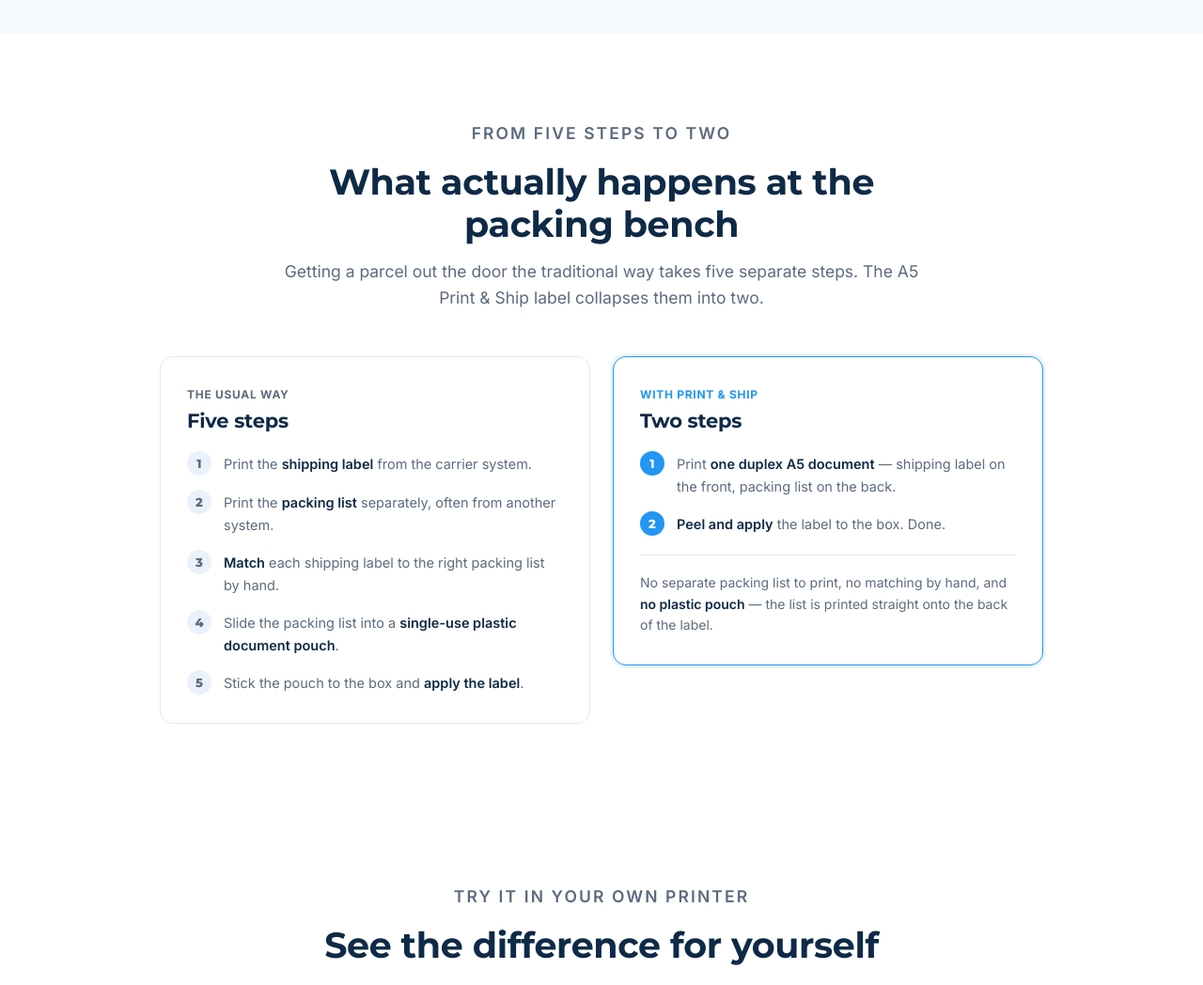
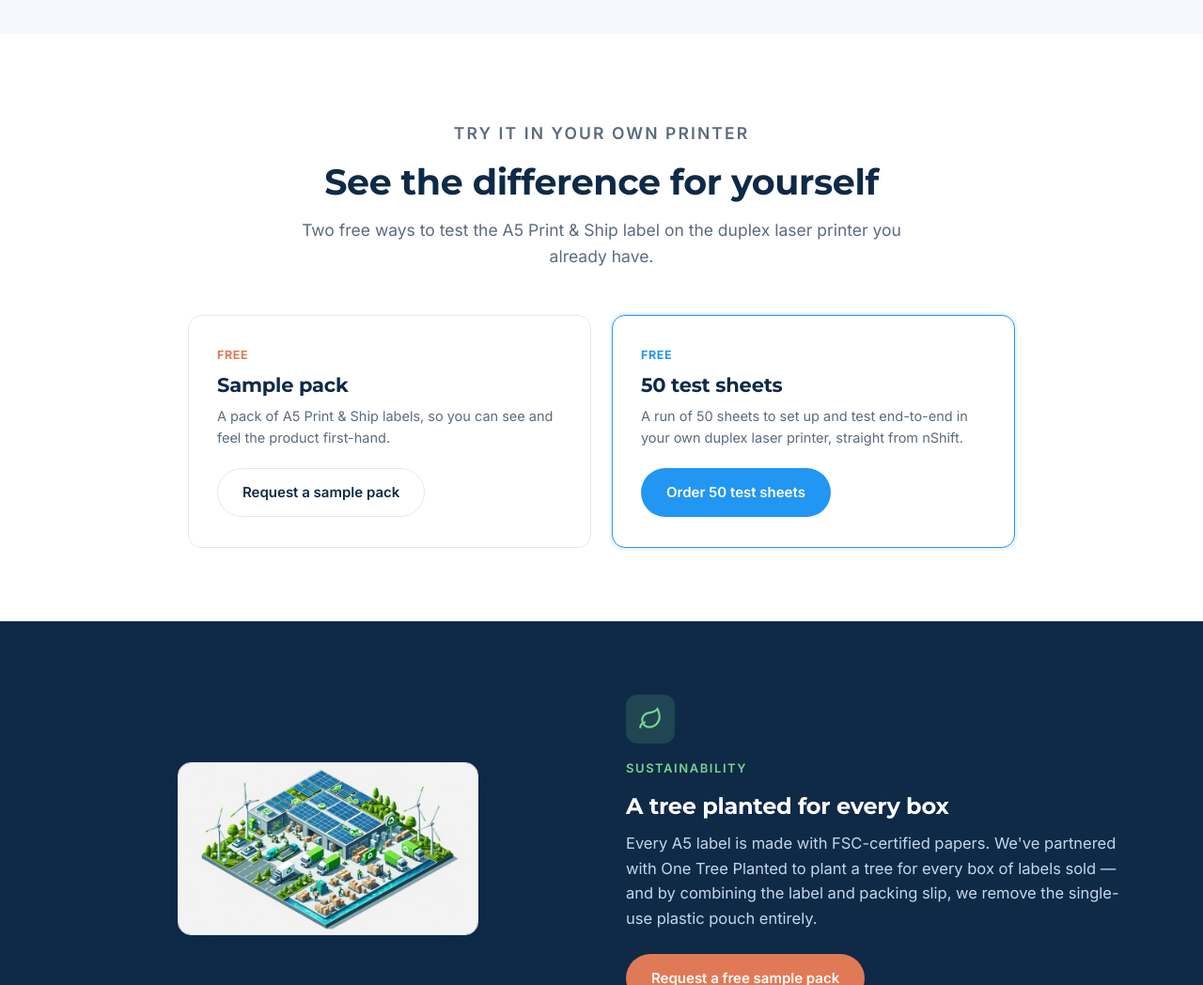
Before and after one commit to ches-a11y/pinnpoint-website, a website: page index.html in a window 1280 px wide. Shown: the part 2980-4028 px from the top of the page at 94% size. Drawn offline with Linux system fonts and the light colour scheme.

Commit message:
Add files via upload

```diff
--- a/index.html
+++ b/index.html
@@ -300,39 +300,6 @@
   </div>
 </section>
 
-<!-- FIVE STEPS TO TWO -->
-<section class="soft">
-  <div class="wrap">
-    <div class="sec-head">
-      <p class="eyebrow">From five steps to two</p>
-      <h2>What actually happens at the packing bench</h2>
-      <p>Getting a parcel out the door the traditional way takes five separate steps. The A5 Print &amp; Ship label collapses them into two.</p>
-    </div>
-    <div style="display:grid;grid-template-columns:1fr 1fr;gap:24px;max-width:940px;margin:0 auto;align-items:start">
-      <div style="background:#fff;border:1px solid var(--line);border-radius:var(--radius);padding:30px 28px">
-        <div style="font-size:12px;font-weight:700;letter-spacing:.06em;text-transform:uppercase;color:var(--muted)">The usual way</div>
-        <h3 style="font-size:21px;margin:6px 0 20px">Five steps</h3>
-        <ol style="list-style:none;margin:0;padding:0;display:grid;gap:15px">
-          <li style="display:flex;gap:13px;align-items:flex-start"><span style="flex:0 0 26px;height:26px;border-radius:50%;background:var(--bg-tint);color:var(--muted);font-family:'Montserrat',sans-serif;font-weight:800;font-size:13px;display:grid;place-items:center">1</span><span style="color:var(--muted);font-size:14.5px;padding-top:2px">Print the <b style="color:var(--heading);font-weight:600">shipping label</b> from the carrier system.</span></li>
-          <li style="display:flex;gap:13px;align-items:flex-start"><span style="flex:0 0 26px;height:26px;border-radius:50%;background:var(--bg-tint);color:var(--muted);font-family:'Montserrat',sans-serif;font-weight:800;font-size:13px;display:grid;place-items:center">2</span><span style="color:var(--muted);font-size:14.5px;padding-top:2px">Print the <b style="color:var(--heading);font-weight:600">packing list</b> separately, often from another system.</span></li>
-          <li style="display:flex;gap:13px;align-items:flex-start"><span style="flex:0 0 26px;height:26px;border-radius:50%;background:var(--bg-tint);color:var(--muted);font-family:'Montserrat',sans-serif;font-weight:800;font-size:13px;display:grid;place-items:center">3</span><span style="color:var(--muted);font-size:14.5px;padding-top:2px"><b style="color:var(--heading);font-weight:600">Match</b> each shipping label to the right packing list by hand.</span></li>
-          <li style="display:flex;gap:13px;align-items:flex-start"><span style="flex:0 0 26px;height:26px;border-radius:50%;background:var(--bg-tint);color:var(--muted);font-family:'Montserrat',sans-serif;font-weight:800;font-size:13px;display:grid;place-items:center">4</span><span style="color:var(--muted);font-size:14.5px;padding-top:2px">Slide the packing list into a <b style="color:var(--heading);font-weight:600">single-use plastic document pouch</b>.</span></li>
-          <li style="display:flex;gap:13px;align-items:flex-start"><span style="flex:0 0 26px;height:26px;border-radius:50%;background:var(--bg-tint);color:var(--muted);font-family:'Montserrat',sans-serif;font-weight:800;font-size:13px;display:grid;place-items:center">5</span><span style="color:var(--muted);font-size:14.5px;padding-top:2px">Stick the pouch to the box and <b style="color:var(--heading);font-weight:600">apply the label</b>.</span></li>
-        </ol>
-      </div>
-      <div style="background:#fff;border:1.5px solid var(--blue);border-radius:var(--radius);padding:30px 28px;box-shadow:0 0 0 3px rgba(33,150,243,.09)">
-        <div style="font-size:12px;font-weight:700;letter-spacing:.06em;text-transform:uppercase;color:var(--blue)">With Print &amp; Ship</div>
-        <h3 style="font-size:21px;margin:6px 0 20px">Two steps</h3>
-        <ol style="list-style:none;margin:0;padding:0;display:grid;gap:15px">
-          <li style="display:flex;gap:13px;align-items:flex-start"><span style="flex:0 0 26px;height:26px;border-radius:50%;background:var(--blue);color:#fff;font-family:'Montserrat',sans-serif;font-weight:800;font-size:13px;display:grid;place-items:center">1</span><span style="color:var(--muted);font-size:14.5px;padding-top:2px">Print <b style="color:var(--heading);font-weight:600">one duplex A5 document</b> — shipping label on the front, packing list on the back.</span></li>
-          <li style="display:flex;gap:13px;align-items:flex-start"><span style="flex:0 0 26px;height:26px;border-radius:50%;background:var(--blue);color:#fff;font-family:'Montserrat',sans-serif;font-weight:800;font-size:13px;display:grid;place-items:center">2</span><span style="color:var(--muted);font-size:14.5px;padding-top:2px"><b style="color:var(--heading);font-weight:600">Peel and apply</b> the label to the box. Done.</span></li>
-        </ol>
-        <div style="margin-top:20px;padding-top:18px;border-top:1px solid var(--line);color:var(--muted);font-size:14px">No separate packing list to print, no matching by hand, and <b style="color:var(--heading);font-weight:600">no plastic pouch</b> — the list is printed straight onto the back of the label.</div>
-      </div>
-    </div>
-  </div>
-</section>
-
 <!-- OFFER -->
 <section id="offer">
   <div class="wrap">
```
